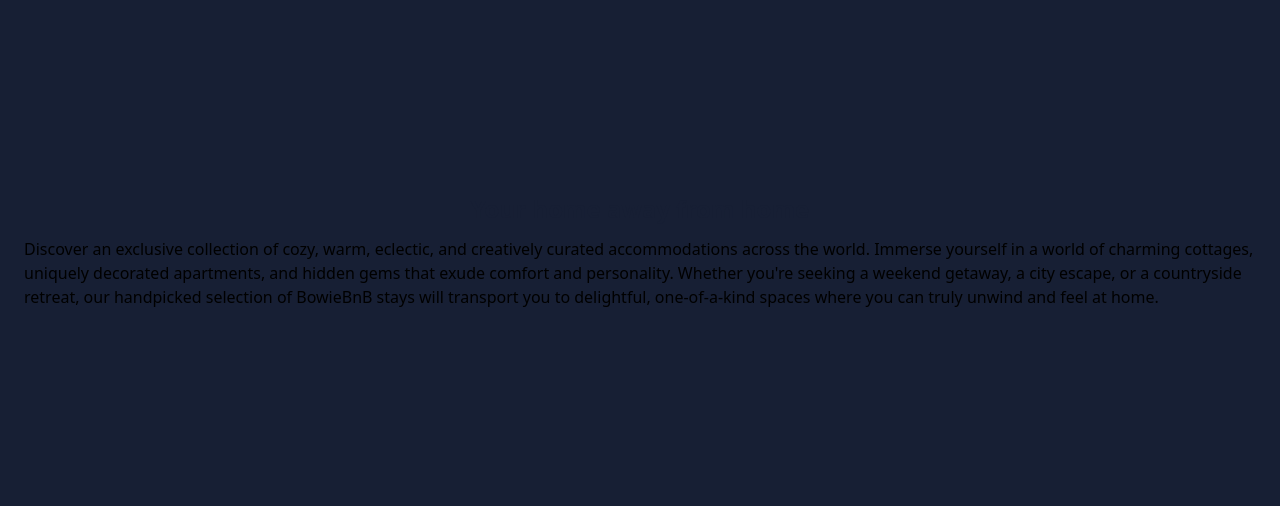
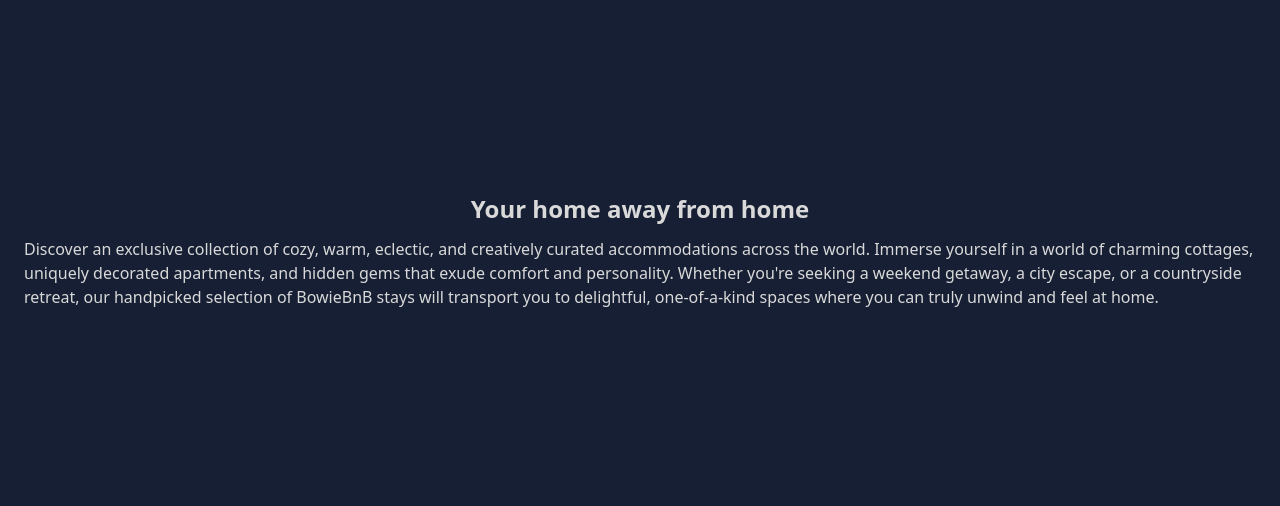
Before and after one commit to AdrianBcode/Bowie-BnB-Project, a Flask app: page / in a window 1280 px wide. Shown: the part 225-731 px from the top of the page. Run offline with Flask 3, Linux system fonts and the light colour scheme; some libraries are stand-ins or nearby versions.

Commit message:
Correcting tailwind issues in homepage and login

```diff
--- a/templates/homepage.html
+++ b/templates/homepage.html
@@ -21,12 +21,13 @@
             <a href="/login">Login</a>
         </div>
     </header>
-    <section class="bg-navy">
+    <section class="bg-navy dark:bg-navy">
         <div class="flex flex-col items-center justify-center px-6 py-8 mx-auto md:h-screen lg:py-0">
-            <a href="#" class="flex items-center mb-3 text-2xl font-semibold text-navy dark:text-white">
+            <a href="#" class="flex items-center mb-3 text-2xl font-bold text-silver dark:text-silver">
                 Your home away from home
             </a>
-            <p>Discover an exclusive collection of cozy, warm, eclectic, and creatively curated accommodations across the world. Immerse yourself in a world of charming cottages, uniquely decorated apartments, and hidden gems that exude comfort and personality. Whether you're seeking a weekend getaway, a city escape, or a countryside retreat, our handpicked selection of BowieBnB stays will transport you to delightful, one-of-a-kind spaces where you can truly unwind and feel at home.</p>
+            <p class="text-silver">
+                Discover an exclusive collection of cozy, warm, eclectic, and creatively curated accommodations across the world. Immerse yourself in a world of charming cottages, uniquely decorated apartments, and hidden gems that exude comfort and personality. Whether you're seeking a weekend getaway, a city escape, or a countryside retreat, our handpicked selection of BowieBnB stays will transport you to delightful, one-of-a-kind spaces where you can truly unwind and feel at home.</p>
         </div>
         <div class="center-container">
         <div class="w-full bg-navy rounded-lg shadow dark:border md:mt-0 sm:max-w-md xl:p-0 dark:bg-gray-800 dark:border-gray-700">
--- a/templates/login.html
+++ b/templates/login.html
@@ -21,9 +21,9 @@
             <a href="/logout">Logout</a>
         </div>
     </header>
-    <section class="bg-navy">
-        <div class="flex flex-col items-center justify-center px-6 py-8 mx-auto md:h-screen lg:py-0">
-            <a href="#" class="flex items-center mb-3 text-2xl font-semibold text-navy dark:text-white">
+    <section class="bg-navy dark: bg-navy">
+        <div class="flex flex-col items-center justify-center px-6 py-4 mx-auto md:h-screen lg:py-0">
+            <a href="#" class="flex items-center mb-3 text-2xl font-semibold text-silver dark:text-silver">
                 You're one step away from home ...
             </a>
         </div>
```
